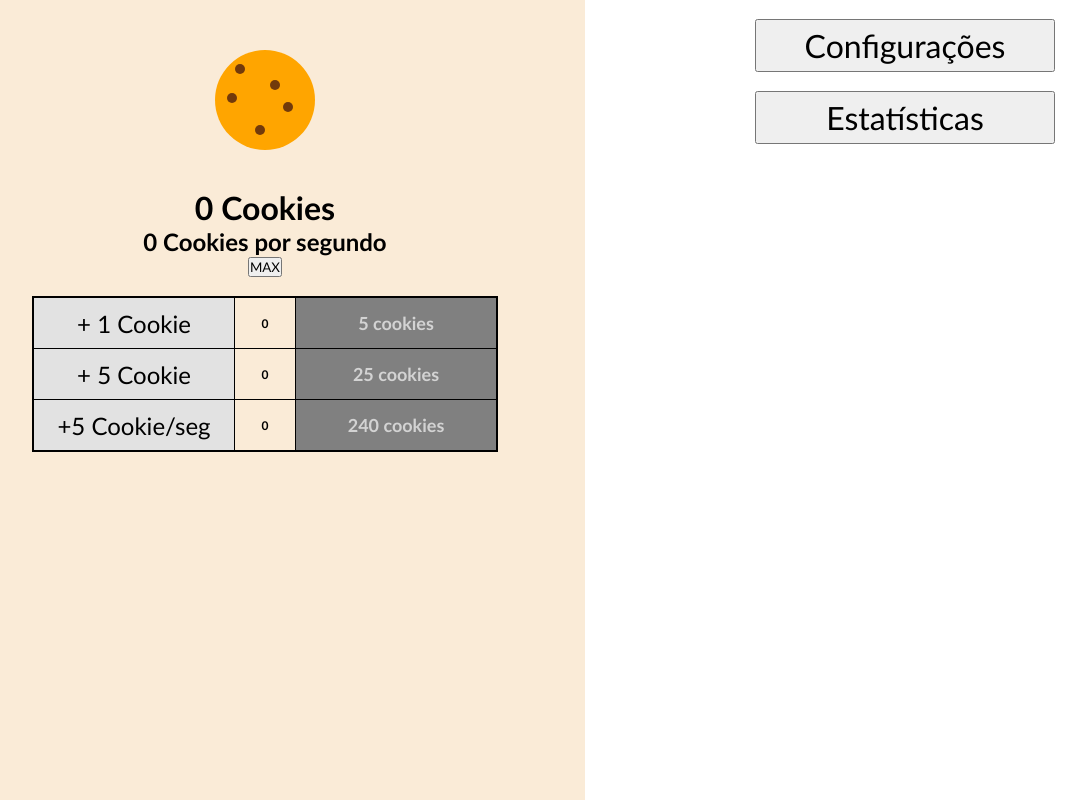
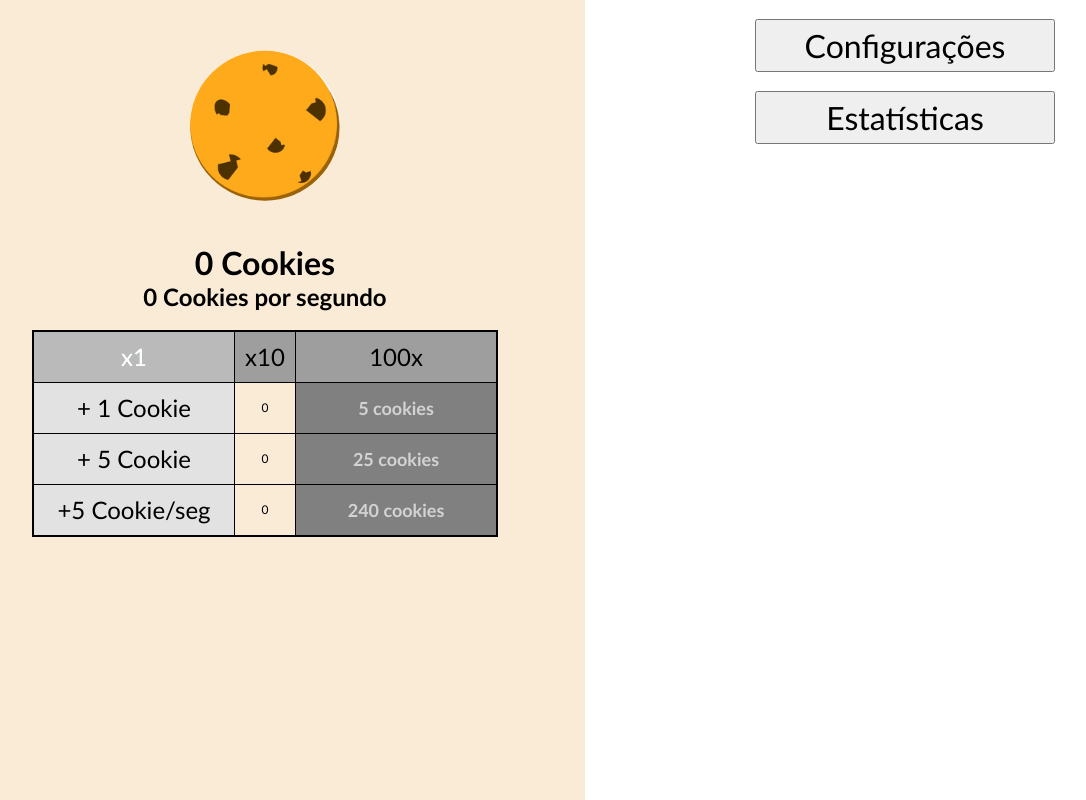
Before and after one commit to Felipe-Gabriel-Souza-Goncalves/fake-cookie-clicker, a plain HTML site: page index.html in a window 1280 px wide. Shown: the whole page, without its empty margins (55-1141 px from the left). Drawn offline with Linux system fonts and the light colour scheme; some packages are replaced by stand-ins of ours; a script that the page names is missing.

Commit message:
Add files via upload

```diff
--- a/css/style.css
+++ b/css/style.css
@@ -22,6 +22,13 @@ body{
         margin-top: 50px;
         align-items: center;
         text-align: center;
+    }
+        #imagemCookie{
+            clip-path: circle();
+            transition: 0.4s;
+        }
+        #imagemCookie:hover{
+            scale: 1.1;
         }
         #cookie{
             background-color: orange;
@@ -69,7 +76,6 @@ body{
             top: -10px;
         }
 
-
         table{
             font-size: 12px;
             border: 2px solid black;
@@ -84,10 +90,14 @@ body{
             .precoCompra{
                 width: 200px;
             }
-        th,tr{
+
+/* teste */
+
+
+        th,tr, td{
             height: 50px;
             border: 1px solid black;
-
+            text-align: center;
         }
         .botaoCompraUpgrade{
             height: 100%;
@@ -102,6 +112,14 @@ body{
             }
             .botaoCompraUpgrade:active{
                 animation: clickCompraUpgrade 200ms ease-in-out;
+            }
+            .botaoMudarNumUpgrade{
+                filter: brightness(0.7);
+            }
+            .botaoAtivo{
+                filter: brightness(1.1);
+                background-color: darkgrey;
+                color: aliceblue;
             }
 
         #precoUp1,
--- a/index.html
+++ b/index.html
@@ -8,42 +8,51 @@
     <link rel="stylesheet" href="css/style.css">
     <link rel="stylesheet" href="css/powerUps.css">
     <link rel="stylesheet" href="css/animacoes.css">
+    <link rel="stylesheet" href="css/extras.css">
+
+    <script src="https://cdn.jsdelivr.net/npm/sweetalert2@11"></script>
 </head>
 <body>
     <div id="tudoPraEsquerda">
         <div class="divCookieGrande">
             <a id="teste" onclick="clicarNoCookie()">
-                <ul id="cookie">
+                <!-- <ul id="cookie">
                     <li></li>
                     <li></li>
                     <li></li>
                     <li></li>
                     <li></li>
-                </ul>
+                </ul> -->
+                <img id="imagemCookie" src="imagens/teste-cookie.png" width="150" alt="">
             </a>
             <br><br>
             <div>
                 <h1 id="contador">0 Cookies</h1>
                 <h2 id="cookies/s">0 Cookies por segundo</h2>
-                <button onclick="max = !max; alert(`máximo =${max}`)">MAX </button>
+                <!-- <button onclick="max = !max; alert(`máximo =${max}`)">MAX </button> -->
             </div>
             <br>
         </div>
         <table class="tabelaDeComprasProdutos">
             <tr>
-                <th class="nomeUpgrade"><button class="botaoCompraUpgrade" id="mais1Cookie" onclick="upgrade1.comprarUpgrade('qntUp1', 'precoUp1')">+ 1 Cookie</button></th>
-                <th class="qntUp" id="qntUp1">0</th>
-                <th class="precoCompra"><h2 id="precoUp1">5 cookies</h2></th>
+                <th><button class="botaoCompraUpgrade botaoMudarNumUpgrade botaoAtivo"  onclick="mudarNumUpgrades(0)">x1</button></th>
+                <th><button class="botaoCompraUpgrade botaoMudarNumUpgrade"  onclick="mudarNumUpgrades(1)">x10</button></th>
+                <th><button class="botaoCompraUpgrade botaoMudarNumUpgrade"  onclick="mudarNumUpgrades(2)">100x</button></th>
             </tr>
             <tr>
-                <th class="nomeUpgrade"><button class="botaoCompraUpgrade" id="mais2Cookie" onclick="upgrade2.comprarUpgrade('qntUp2', 'precoUp2')">+ 5 Cookie</button></th>
-                <th class="qntUp" id="qntUp2">0</th>
-                <th class="precoCompra"><h2 id="precoUp2">25 cookies</h2></th>
+                <td class="nomeUpgrade"><button class="botaoCompraUpgrade" id="mais1Cookie" onclick="upgrade1.comprarUpgrade('qntUp1', 'precoUp1')">+ 1 Cookie</button></td>
+                <td class="qntUp" id="qntUp1">0</td>
+                <td class="precoCompra"><h2 id="precoUp1">5 cookies</h2></td>
             </tr>
             <tr>
-                <th class="nomeUpgrade"><button class="botaoCompraUpgrade" id="mais2Cookie" onclick="upgrade3.comprarUpgrade('qntUp3', 'precoUp3')">+5 Cookie/seg</button></th>
-                <th class="qntUp" id="qntUp3">0</th>
-                <th class="precoCompra"><h2 id="precoUp3">240 cookies</h2></th>
+                <td class="nomeUpgrade"><button class="botaoCompraUpgrade" id="mais2Cookie" onclick="upgrade2.comprarUpgrade('qntUp2', 'precoUp2')">+ 5 Cookie</button></td>
+                <td class="qntUp" id="qntUp2">0</td>
+                <td class="precoCompra"><h2 id="precoUp2">25 cookies</h2></td>
+            </tr>
+            <tr>
+                <td class="nomeUpgrade"><button class="botaoCompraUpgrade" id="mais2Cookie" onclick="upgrade3.comprarUpgrade('qntUp3', 'precoUp3')">+5 Cookie/seg</button></td>
+                <td class="qntUp" id="qntUp3">0</td>
+                <td class="precoCompra"><h2 id="precoUp3">240 cookies</h2></td>
             </tr>
         </table>
         <br><br><br>
@@ -61,7 +70,7 @@
             <button class="botaoFecharDiv" onclick="document.getElementById('divConfiguracoes').style.display = 'none'">Fechar</button>
 
             <br><br><br><br><br><br><br><br><h1>EM PROGRESSO...</h1>
-            <button>REINICIAR PROGRESSO</button>
+            <button onclick="apagarProgresso()">REINICIAR PROGRESSO</button>
         </div>
         <!-- div para estatísticas -->
         <div id="divEstatisticas">
--- a/scripts/decoracoes.js
+++ b/scripts/decoracoes.js
@@ -25,4 +25,29 @@ function estatisticas(){
     document.getElementById("estatisticasUpgradesComprados").innerHTML = parseInt(upgrade1.quantidade + upgrade2.quantidade + upgrade3.quantidade)
 }
 
+var qntdUpgradeComprar = 1
+
+function mudarNumUpgrades(id){
+    switch(id){
+        case 0:
+            qntdUpgradeComprar = 1
+            break
+        case 1:
+            qntdUpgradeComprar = 10
+            break
+        case 2:
+            qntdUpgradeComprar = 100
+            break
+    }
+
+    for(let i = 0; i< document.getElementsByClassName("botaoMudarNumUpgrade").length; i++){
+        document.getElementsByClassName("botaoMudarNumUpgrade")[i].classList.remove("botaoAtivo")
+
+        if(i == id){
+            document.getElementsByClassName("botaoMudarNumUpgrade")[i].classList.add("botaoAtivo")
+        }
+    }
+}
+
+
 setInterval(estatisticas, 1500)
--- a/scripts/script.js
+++ b/scripts/script.js
@@ -3,7 +3,7 @@ var cookiesPS = 0;
 let cliques = 0;
 let cookieTotal = 0;
 let poderClique = 1;
-let max = false
+let upgradesParaComprar = 1;
 
 // classe para upgrades
 class Upgrades{
@@ -28,18 +28,13 @@ class Upgrades{
     }
 
     // função para comprar upgrade passando id de 2 elementos HTML referente a quantidade/preco do upgrade
+
     comprarUpgrade(idQntd, idPreco){
+        for(let i = 0; i< qntdUpgradeComprar; i++){
             if(cookies >= this.preco){
                 cookies -= this.preco
                 this.preco = Math.floor(this.preco * this.taxaPreco)
                 this.quantidade++
-
-            document.getElementById('contador').innerHTML = cookies + " Cookies"
-
-            // mudar o html dos elementos passados no parametro
-            document.getElementById(idQntd).innerHTML = this.quantidade
-            document.getElementById(idPreco).innerHTML = this.preco + " cookies"
-
 
                 poderClique = 1
                 cookiesPS = 0
@@ -52,10 +47,17 @@ class Upgrades{
 
                 this.conquistasQntd()
 
-            if(max == true){
-                this.comprarUpgrade(idQntd, idPreco)
+            } else{
+                break
             }
+
+            document.getElementById('contador').innerHTML = cookies + " Cookies"
+
+            // mudar o html dos elementos passados no parametro
+            document.getElementById(idQntd).innerHTML = this.quantidade
+            document.getElementById(idPreco).innerHTML = this.preco + " cookies"
         }
+
     }
 
     // função para conquistas padrões de cada upgrade
@@ -84,6 +86,7 @@ class Upgrades{
 const upgrade1 = new Upgrades("+1 Cookie", 5, 0, 1.2, 0, 1)
 const upgrade2 = new Upgrades("+5 Cookie", 25, 0, 1.4, 0, 5)
 const upgrade3 = new Upgrades("+5 Cookie/seg", 200, 0, 1.06, 5, 0)
+const upgrade4 = new Upgrades("+5 Cookie/seg", 200, 0, 1.06, 5, 0)
 
 // array com todos os upgrades
 var arrayUpgrades = [upgrade1, upgrade2, upgrade3]
@@ -118,6 +121,29 @@ function salvarTemporario(){
     localStorage.setItem("upgrade1QNTD", upgrade1.quantidade)
     localStorage.setItem("upgrade2QNTD", upgrade2.quantidade)
     localStorage.setItem("upgrade3QNTD", upgrade3.quantidade)
+}
+function apagarProgresso(){
+    Swal.fire({
+        title: "Você tem certeza de que quer apagar o progresso?",
+        showDenyButton: true,
+        confirmButtonText: "Apagar",
+        denyButtonText: `Cancelar`
+      }).then((result) => {
+        /* Read more about isConfirmed, isDenied below */
+        if (result.isConfirmed) {
+            localStorage.setItem("bancoCookie", 0)
+            localStorage.setItem("cookieTotal", 0)
+            localStorage.setItem("cookiePorSegundo", 0)
+            localStorage.setItem("upgrade1QNTD", 0)
+            localStorage.setItem("upgrade2QNTD", 0)
+            localStorage.setItem("upgrade3QNTD", 0)
+            window.location.href = "index.html"
+        } else if (result.isDenied) {
+            return
+        }
+      });
+
+
 }
 
 // Roda assim que reiniciar a página, pega as informações d localStorage
@@ -154,7 +180,6 @@ function pegarLocalStorage(){
         poderClique += element.cpc*element.quantidade
         cookiesPS += element.cps*element.quantidade
     })
-
     cookiesPorSeg()
 }
 
```
Also changed, not shown: css/extras.css (added), imagens/teste-cookie.png (added). Lines whose indentation alone changed are shown as unchanged.
